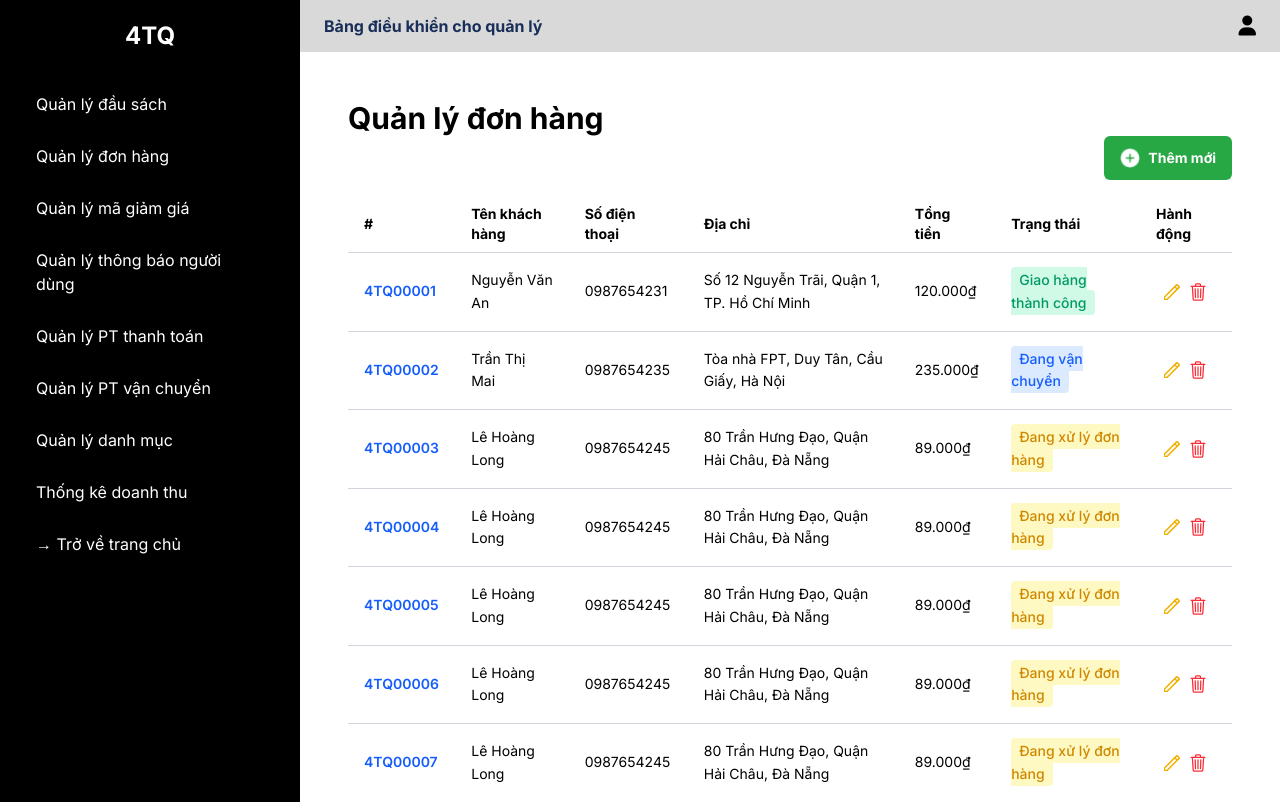
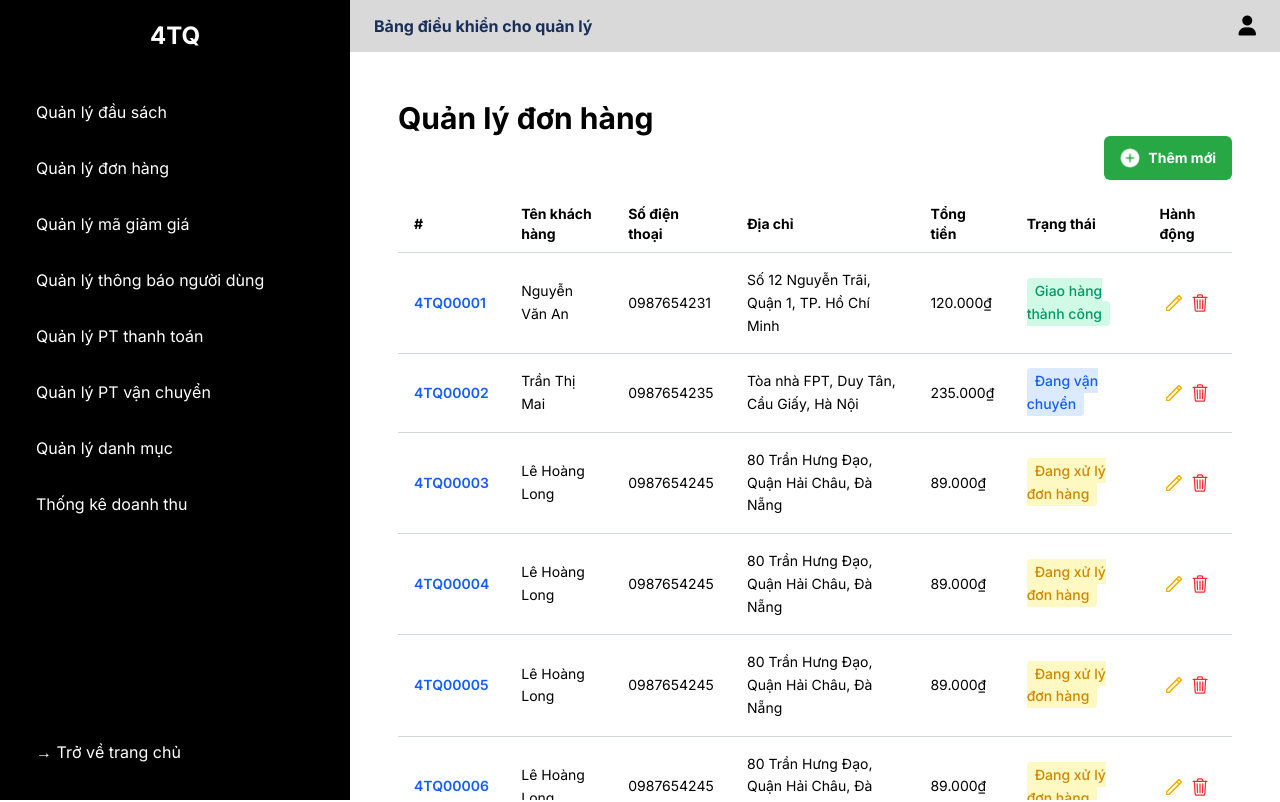
Before and after one commit to ImTung82/CSE460_TTNM, a React (Vite) app: page /admin/don-hang in a window 1280 px wide. Shown: the top 802 px of the page. Built offline with nearby package versions, Linux system fonts and the light colour scheme.

Commit message:
Fix lỗi Sidebar, tinh gọn Router

```diff
--- a/src/App.jsx
+++ b/src/App.jsx
@@ -1,84 +1,35 @@
+import {
+  Routes,
+  Route,
+} from "react-router-dom";
+
 import AdminLayout from "./components/layouts/admin/AdminLayout";
 import OrderTable from "./components/admin/orders/OrderTable";
 import AddOrder from "./components/admin/orders/AddOrder";
 import EditOrder from "./components/admin/orders/EditOrder";
-import DeleteOrderModal from "./components/admin/orders/DeleteOrderModal";
-
-import {
-  BrowserRouter as Router,
-  Routes,
-  Route,
-  Navigate,
-} from "react-router-dom";
-
 import Collection from "./components/user/SearchBook/Collection";
 import SearchTitle from "./components/user/SearchBook/SearchTitle";
-import { useState } from "react";
-//import './App.css'
-//import { BrowserRouter as Router, Routes, Route } from "react-router-dom";
-// import AdminLayout from './components/layouts/admin/AdminLayout';
-// import OrderTable from './components/admin/orders/OrderTable';
-// import AddOrder from './components/admin/orders/AddOrder';
-// import EditOrder from './components/admin/orders/EditOrder';
-
 import Cart from "./components/user/CheckoutCart/Cart";
 import PlaceOrder from "./components/user/CheckoutCart/PlaceOrder";
 import Home from "./components/user/Home/Home";
 import Login from "./components/user/Login/Login";
 
-const App = () => {
-  return (
-    <div>
+const App = () => (
   <Routes>
-        <Route
-          path="/admin/don-hang"
-          element={
-            <AdminLayout>
-              <OrderTable />
-            </AdminLayout>
-          }
-        />
-        <Route
-          path="/admin/don-hang/them-moi"
-          element={
-            <AdminLayout>
-              <AddOrder />
-            </AdminLayout>
-          }
-        />
-        <Route
-          path="/admin/don-hang/sua-don-hang"
-          element={
-            <AdminLayout>
-              <EditOrder />
-            </AdminLayout>
-          }
-        />
-        <Route
-          path="/admin"
-          element={
-            <AdminLayout>
-              <div>
-                Đây là trang tổng quan của Bảng điều khiển dành cho quản lý
-              </div>
-            </AdminLayout>
-          }
-        />
-      </Routes>
+    {/* Admin routes */}
+    <Route path="/admin" element={<AdminLayout><div>Đây là trang tổng quan của Bảng điều khiển dành cho quản lý</div></AdminLayout>} />
+    <Route path="/admin/don-hang" element={<AdminLayout><OrderTable /></AdminLayout>} />
+    <Route path="/admin/don-hang/them-moi" element={<AdminLayout><AddOrder /></AdminLayout>} />
+    <Route path="/admin/don-hang/sua-don-hang" element={<AdminLayout><EditOrder /></AdminLayout>} />
 
-      <div className="min-h-screen flex flex-col">
-        <Routes>
+    {/* User routes */}
+    <Route path="/" element={<Home />} />
+    <Route path="/dang-nhap" element={<Login />} />
     <Route path="/cart" element={<Cart />} />
     <Route path="/place-order" element={<PlaceOrder />} />
-          <Route path="/" element={<Home />} />
-          <Route path="/dang-nhap" element={<Login />} />
-
     <Route path="/collections" element={<Collection />} />
     <Route path="/title" element={<SearchTitle />} />
   </Routes>
-      </div>
-    </div>
 );
-};
 
 export default App;
--- a/src/components/admin/orders/AddOrder.jsx
+++ b/src/components/admin/orders/AddOrder.jsx
@@ -91,7 +91,7 @@ function AddOrder() {
 
 
     return (
-        <div className="bg-white h-screen">
+        <div className="bg-white">
             <h2 className="text-2xl font-bold mb-6 text-black">Thêm đơn hàng mới</h2>
 
             <form className="mx-20 space-y-4" onSubmit={handleSubmit}>
--- a/src/components/admin/orders/EditOrder.jsx
+++ b/src/components/admin/orders/EditOrder.jsx
@@ -90,7 +90,7 @@ function EditOrder() {
     };
 
     return (
-        <div className="bg-white h-screen">
+        <div className="bg-white">
             <ToastContainer />
             <h2 className="text-2xl font-bold mb-6 text-black">Chỉnh sửa đơn hàng</h2>
 
--- a/src/components/admin/orders/Sidebar.jsx
+++ b/src/components/admin/orders/Sidebar.jsx
@@ -2,70 +2,74 @@ import { Link } from "react-router-dom";
 
 const Sidebar = () => {
   return (
-    <aside className="w-[300px] h-[950px] bg-black text-white p-5">
-      <div className="text-2xl text-center font-bold mb-8"><Link
-          to="/admin"
+    <aside className="w-[350px] h-screen bg-black text-white">
+      <div className="flex flex-col justify-between h-full p-5">
+        <div>
+          <div className="text-2xl text-center font-bold mb-8">
+            <Link to="/admin">4TQ</Link>
+          </div>
 
-        >
-          4TQ
-        </Link></div>
-      <nav className="space-y-3">
+          <div>
             <Link
               to="/admin/san-pham"
-          className="block px-4 py-2 rounded-3xl text-white transition-all hover:text-[#E65F2B] hover:bg-white hover:ml-4 font-normal hover:font-bold"
+              className="block px-4 py-4 rounded-3xl text-white transition-all hover:text-[#E65F2B] hover:bg-white hover:ml-4 font-normal hover:font-bold"
             >
               Quản lý đầu sách
             </Link>
             <Link
               to="/admin/don-hang"
-          className="block px-4 py-2 rounded-3xl text-white transition-all hover:text-[#E65F2B] hover:bg-white hover:ml-4 font-normal hover:font-bold"
+              className="block px-4 py-4 rounded-3xl text-white transition-all hover:text-[#E65F2B] hover:bg-white hover:ml-4 font-normal hover:font-bold"
             >
               Quản lý đơn hàng
             </Link>
             <Link
               to=""
-          className="block px-4 py-2 rounded-3xl text-white transition-all hover:text-[#E65F2B] hover:bg-white hover:ml-4 font-normal hover:font-bold"
+              className="block px-4 py-4 rounded-3xl text-white transition-all hover:text-[#E65F2B] hover:bg-white hover:ml-4 font-normal hover:font-bold"
             >
               Quản lý mã giảm giá
             </Link>
             <Link
               to=""
-          className="block px-4 py-2 rounded-3xl text-white transition-all hover:text-[#E65F2B] hover:bg-white hover:ml-4 font-normal hover:font-bold"
+              className="block px-4 py-4 rounded-3xl text-white transition-all hover:text-[#E65F2B] hover:bg-white hover:ml-4 font-normal hover:font-bold"
             >
               Quản lý thông báo người dùng
             </Link>
             <Link
               to=""
-          className="block px-4 py-2 rounded-3xl text-white transition-all hover:text-[#E65F2B] hover:bg-white hover:ml-4 font-normal hover:font-bold"
+              className="block px-4 py-4 rounded-3xl text-white transition-all hover:text-[#E65F2B] hover:bg-white hover:ml-4 font-normal hover:font-bold"
             >
               Quản lý PT thanh toán
             </Link>
             <Link
               to=""
-          className="block px-4 py-2 rounded-3xl text-white transition-all hover:text-[#E65F2B] hover:bg-white hover:ml-4 font-normal hover:font-bold"
+              className="block px-4 py-4 rounded-3xl text-white transition-all hover:text-[#E65F2B] hover:bg-white hover:ml-4 font-normal hover:font-bold"
             >
               Quản lý PT vận chuyển
             </Link>
             <Link
               to=""
-          className="block px-4 py-2 rounded-3xl text-white transition-all hover:text-[#E65F2B] hover:bg-white hover:ml-4 font-normal hover:font-bold"
+              className="block px-4 py-4 rounded-3xl text-white transition-all hover:text-[#E65F2B] hover:bg-white hover:ml-4 font-normal hover:font-bold"
             >
               Quản lý danh mục
             </Link>
             <Link
               to=""
-          className="block px-4 py-2 rounded-3xl text-white transition-all hover:text-[#E65F2B] hover:bg-white hover:ml-4 font-normal hover:font-bold"
+              className="block px-4 py-4 rounded-3xl text-white transition-all hover:text-[#E65F2B] hover:bg-white hover:ml-4 font-normal hover:font-bold"
             >
               Thống kê doanh thu
             </Link>
+          </div>
+        </div>
+
+        <div>
           <Link
             to="/"
-          className="block px-4 py-2 rounded-3xl text-white transition-all hover:text-[#E65F2B] hover:bg-white hover:ml-4 font-normal hover:font-bold"
+            className="block px-4 py-4 rounded-3xl text-white transition-all hover:text-[#E65F2B] hover:bg-white hover:ml-4 font-normal hover:font-bold"
           >
             → Trở về trang chủ
           </Link>
-
-      </nav>
+        </div>
+      </div>
     </aside>
   );
 };
--- a/src/components/layouts/admin/AdminLayout.jsx
+++ b/src/components/layouts/admin/AdminLayout.jsx
@@ -1,12 +1,13 @@
 import Sidebar from '../../admin/orders/Sidebar';
 import Navbar from '../../admin/orders/Navbar';
+
 const AdminLayout = ({ children }) => {
   return (
-    <div className="flex h-screen">
+    <div className="flex h-screen overflow-hidden">
       <Sidebar />
-      <main className="flex-1 bg-white flex flex-col">
+      <main className="flex-1 bg-white flex flex-col overflow-y-auto">
         <Navbar />
-        <section className="p-6 text-sm">{children}</section>
+        <section className="p-6 text-sm flex-1 overflow-y-auto">{children}</section>
       </main>
     </div>
   );
--- a/src/components/user/Login/Login.jsx
+++ b/src/components/user/Login/Login.jsx
@@ -57,10 +57,10 @@ function Login() {
     return (
         <div className="flex items-center justify-center min-h-screen bg-[#192F59]">
             <div className="bg-white rounded-md border border-blue-300 p-8 w-full max-w-md shadow">
-                <h1 className="text-2xl font-bold text-black mb-2">Đăng nhập</h1>
+                <h1 className="text-3xl font-bold text-black mb-2">Đăng nhập</h1>
                 <p className="text-gray-600 text-sm mb-6">
                     Bạn chưa có tài khoản?{" "}
-                    <a href="" className="text-blue-800 font-medium hover:underline">
+                    <a href="" className="text-[#192F59] font-medium hover:underline">
                         Đăng ký tại đây
                     </a>
                 </p>
```
Lines whose indentation alone changed are shown as unchanged.
